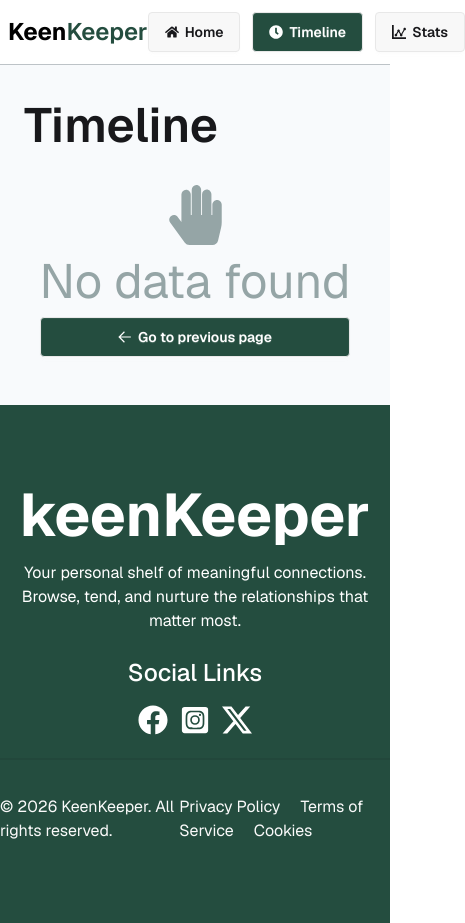
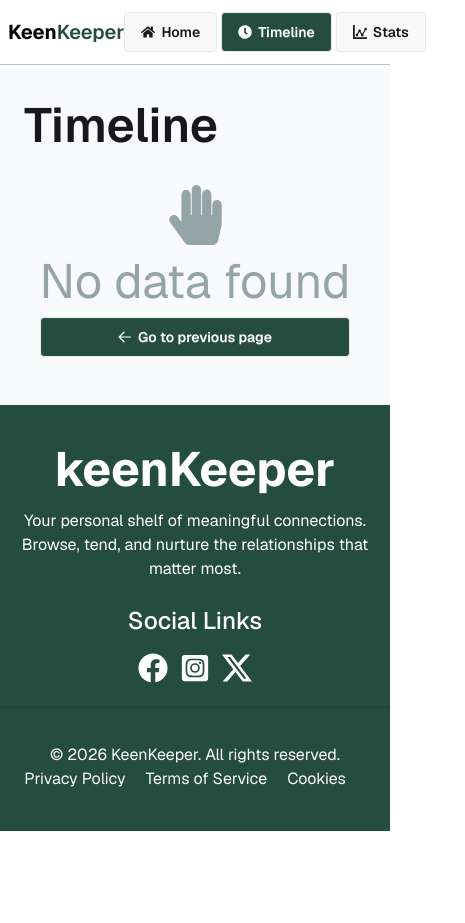
Before and after one commit to Sumit1085/B13-A7-keen-keeper, a React (Vite) app: page /timeline in a window 390 px wide. Shown: the whole page, 465 px wide, since content can reach past the window. After the commit the page ends 844 px from the top, so only its background shows below. Built offline with nearby package versions, Linux system fonts and the light colour scheme.

Commit message:
responsive done

```diff
--- a/src/Components/Footer/Footer.jsx
+++ b/src/Components/Footer/Footer.jsx
@@ -6,10 +6,10 @@ import { FaInstagramSquare } from "react-icons/fa";
 
 const Footer = () => {
     return (
-        <div className='py-20 bg-[#244D3F] text-white '>
+        <div className='py-10 md:py-20 bg-[#244D3F] text-white '>
             <div className='container mx-auto'>
-                <h1 className='text-center font-bold text-6xl' >keenKeeper</h1>
-                <p className='mt-4 text-center'>Your personal shelf of meaningful connections. Browse, tend, and nurture the relationships that matter most.</p>
+                <h1 className='text-center font-bold text-5xl md:text-6xl' >keenKeeper</h1>
+                <p className='mt-4 px-2 text-center'>Your personal shelf of meaningful connections. Browse, tend, and nurture the relationships that matter most.</p>
                 <p className='mt-6 text-center text-2xl font-medium'>Social Links</p>
                 <div className='flex justify-center gap-3 mt-4'>
                     <FaFacebook className='text-3xl' />
@@ -17,10 +17,10 @@ const Footer = () => {
                     <BsTwitterX className='text-3xl' />
                 </div>
                 <div className="divider"></div>
-                <div className='flex justify-between text-[#FAFAFA] mt-7'>
+                <div className="flex flex-col sm:flex-row sm:justify-between text-center text-[#FAFAFA] mt-7">
                     <p>© 2026 KeenKeeper. All rights reserved.</p>
                     <div className=''>
-                        <a className='mr-5' href="#">Privacy Policy</a>
+                        <a  className='mr-5' href="#">Privacy Policy</a>
                         <a  className='mr-5' href="#">Terms of Service</a>
                         <a  className='mr-5' href="#">Cookies</a>
                     </div>
--- a/src/Components/Header/Header.jsx
+++ b/src/Components/Header/Header.jsx
@@ -11,9 +11,9 @@ const Header = () => {
             <div className='bg-white border-b border-[#bdc3c7]'>
                 <div className="navbar bg-base-100 container mx-auto">
                     <div className="flex-1">
-                        <a className=" text-2xl"><span className='text-black font-bold'>Keen</span><span className='text-[#244D3F] font-semibold'>Keeper</span></a>
+                        <a className="text-xl md:text-2xl"><span className='text-black font-bold'>Keen</span><span className='text-[#244D3F] font-semibold'>Keeper</span></a>
                     </div>
-                    <div className="flex gap-3">
+                    <div className="flex gap-1 md:gap-3">
                         <NavLink to={'/'} className={({ isActive }) =>
                             `btn ${isActive ? "bg-[#244D3F] text-white" : ""}`
                         }><FaHome />Home</NavLink>
--- a/src/Components/HomePage/HomePage.jsx
+++ b/src/Components/HomePage/HomePage.jsx
@@ -7,8 +7,8 @@ const HomePage = () => {
     return (
         <div className=' bg-[#F8FAFC]'>
             <div className='container mx-auto'>
-                <div className='py-20 text-center'>
-                    <h1 className='text-5xl font-bold'>Friends to keep close in your life</h1>
+                <div className='py-10 md:py-20 text-center'>
+                    <h1 className=' text-4xl md:text-5xl font-bold'>Friends to keep close in your life</h1>
                     <p className='mt-4 text-[#1F2937]'>Your personal shelf of meaningful connections. Browse, tend, and nurture the <br />relationships that matter most.</p>
                     <button className='btn mt-8 bg-[#244D3F] text-white'>+ Add a Friend</button>
                 </div>
--- a/src/Components/UI/SummaryCard.jsx
+++ b/src/Components/UI/SummaryCard.jsx
@@ -4,7 +4,7 @@ import { FriendContextAPI } from '../FriendContext/FriendContext';
 const SummaryCard = () => {
     const {friends} = useContext(FriendContextAPI)
     return (
-        <div className='grid grid-cols-4 gap-9 '>
+        <div className='grid grid-cols-1 md:grid-cols-2 lg:grid-cols-4 gap-9 '>
             <div className='text-center shadow-sm bg-white p-8'>
                 <h1 className='text-3xl font-semibold text-[#244D3F]'>{friends.length}</h1>
                 <p className='text-lg text-[#64748B]'>Total Frinds</p>
```
